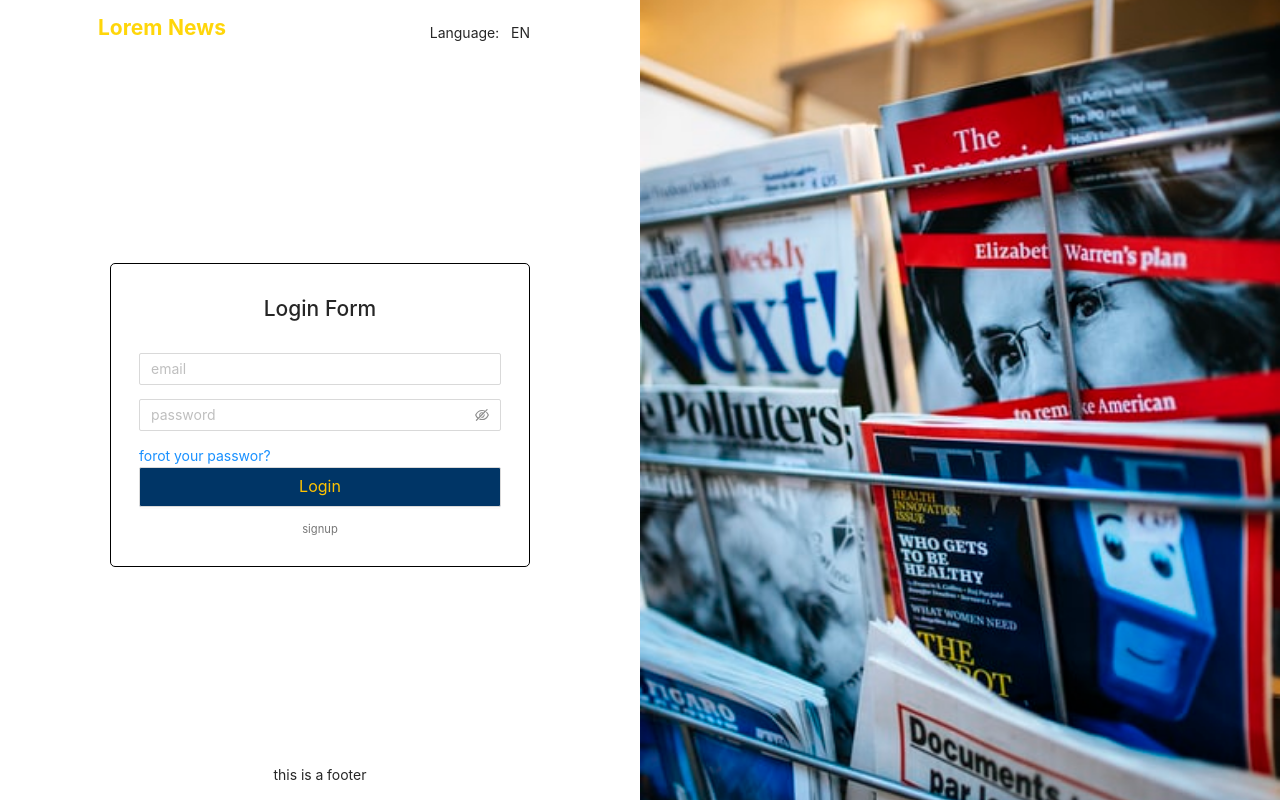
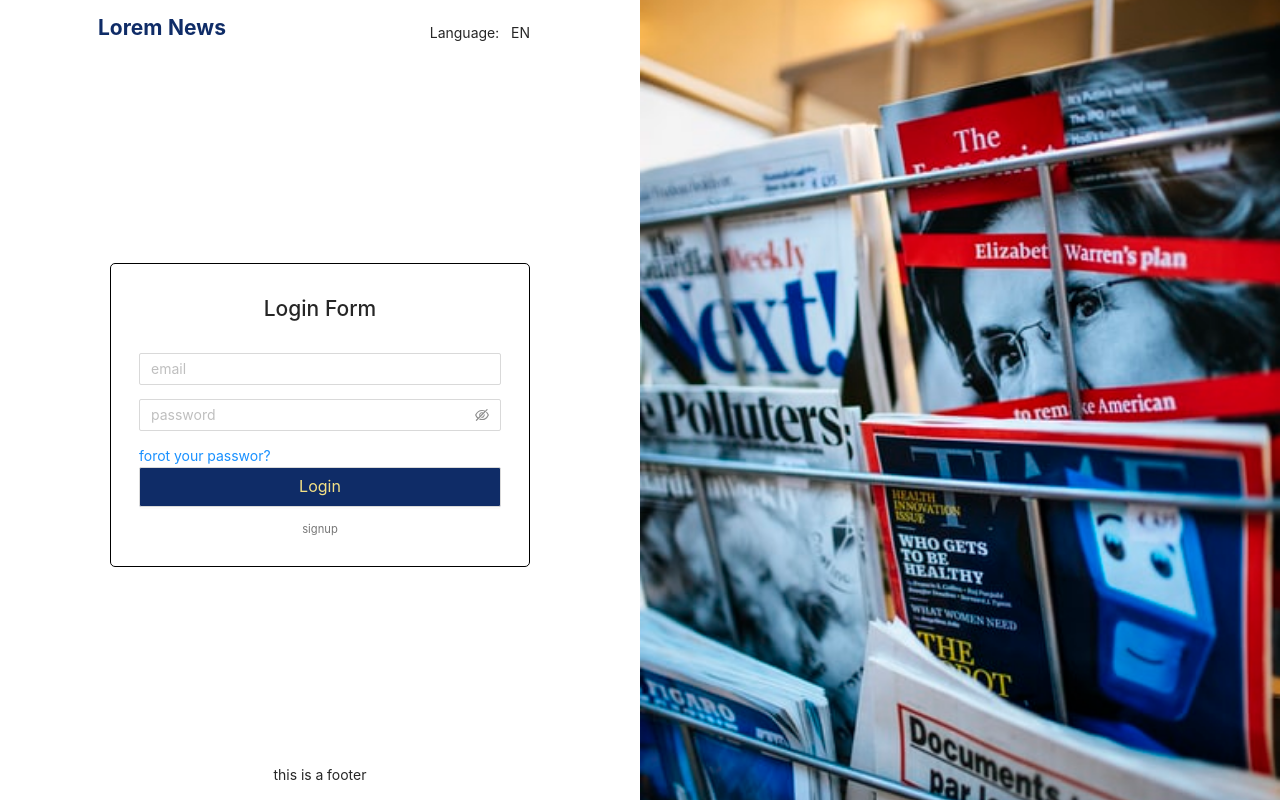
Before and after one commit to Ali-Oliaee/lorem-news, a React (Create React App) app: page / in a window 1280 px wide. Built offline with nearby package versions, Linux system fonts and the light colour scheme.

Commit message:
💄 change form color plate

```diff
--- a/src/components/login-wrapper/header/style.scss
+++ b/src/components/login-wrapper/header/style.scss
@@ -7,7 +7,7 @@
 
   .logo {
     h4 {
-      color: #ffd60a;
+      color: #0f2c67;
       font-size: 1.5em;
       font-weight: bold;
     }
--- a/src/pages/login-page/style.scss
+++ b/src/pages/login-page/style.scss
@@ -26,9 +26,9 @@
     }
 
     .submit-button {
-      background-color: #003566;
+      background-color: #0f2c67;
       span {
-        color: #ffc300;
+        color: #f4e185;
       }
     }
   }
```
